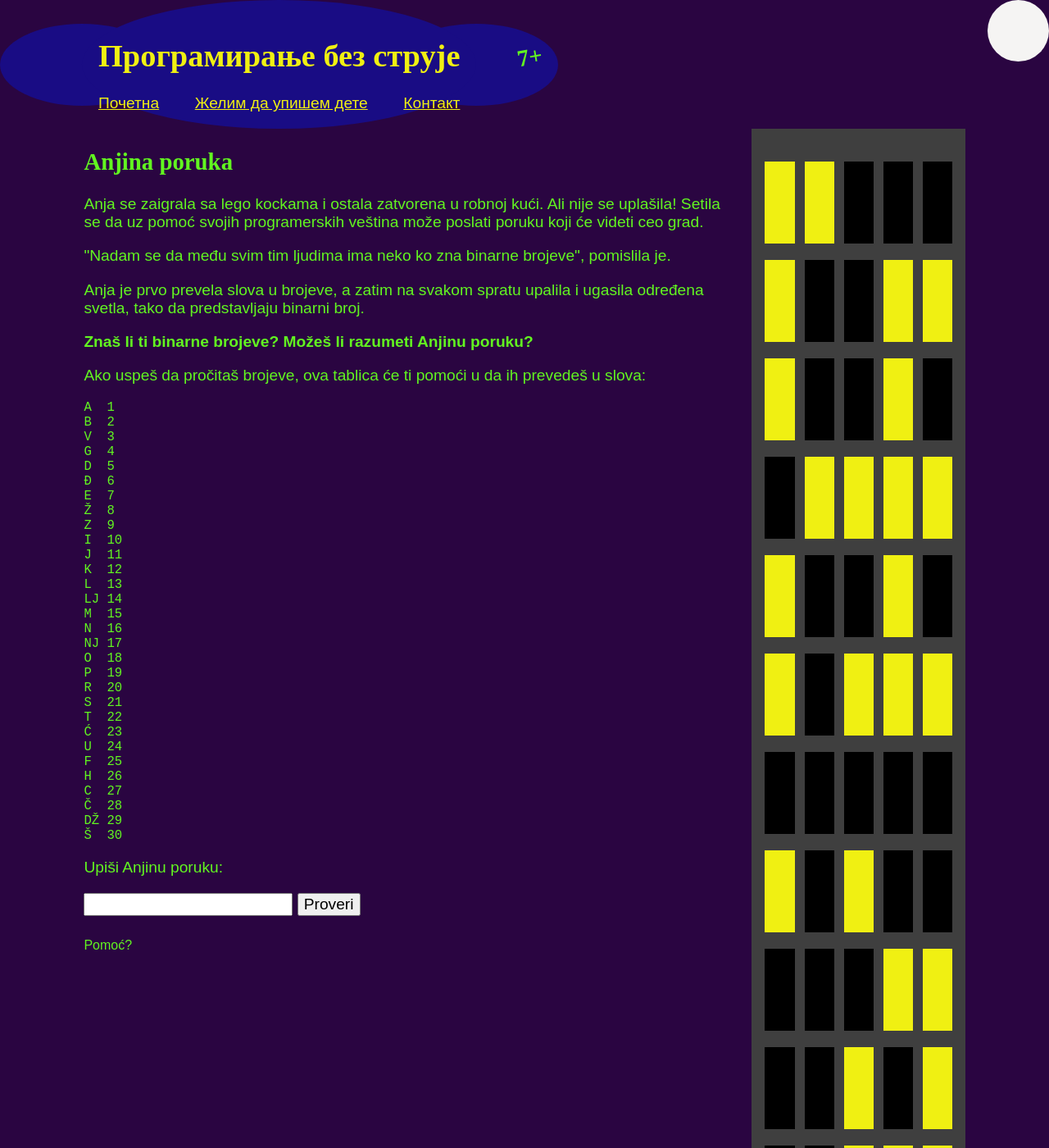
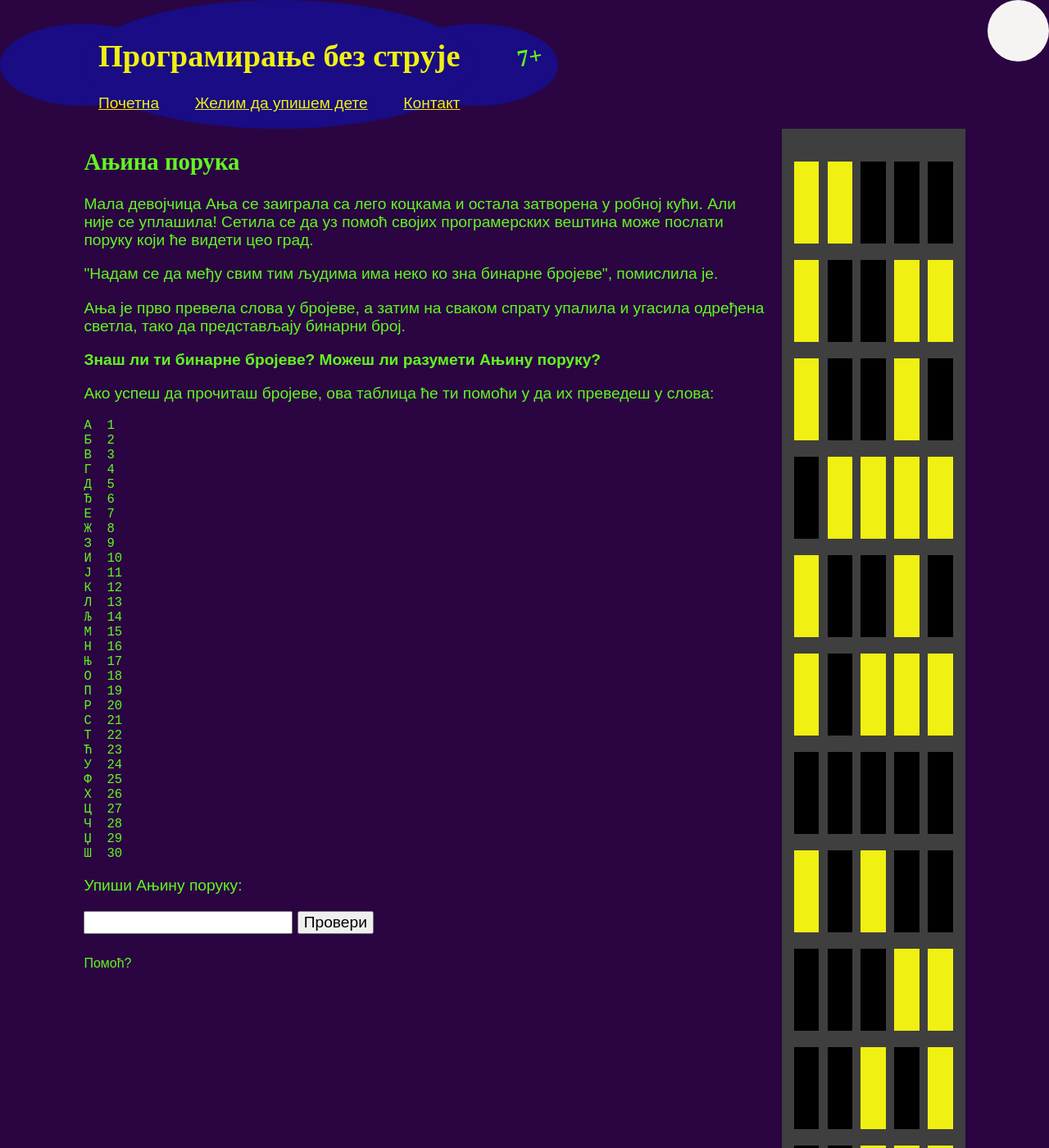
Before and after one commit to skolakoda/programiranje-bez-racunara, a Jekyll site: the page built from binarna-poruka.html, in a window 1280 px wide and 1400 px high. Shown: the whole window at 82% size. Built offline with Jekyll 4.4.1, drawn with Linux system fonts in a browser that asks for light colours.

Commit message:
preslovljavanje

```diff
--- a/binarna-poruka.html
+++ b/binarna-poruka.html
@@ -3,58 +3,58 @@ layout: noc
 ---
 
 <section class="poruka-tekst">
-  <h2>Anjina poruka</h2>
+  <h2>Ањина порука</h2>
 
-  <p>Anja se zaigrala sa lego kockama i ostala zatvorena u robnoj kući. Ali nije se uplašila! Setila se da uz pomoć svojih programerskih veština može poslati poruku koji će videti ceo grad.</p>
+  <p>Мала девојчица Ања се заиграла са лего коцкама и остала затворена у робној кући. Али није се уплашила! Сетила се да уз помоћ својих програмерских вештина може послати поруку који ће видети цео град.</p>
 
-  <p>"Nadam se da među svim tim ljudima ima neko ko zna binarne brojeve", pomislila je.</p>
+  <p>"Надам се да међу свим тим људима има неко ко зна бинарне бројеве", помислила је.</p>
 
-  <p>Anja je prvo prevela slova u brojeve, a zatim na svakom spratu upalila i ugasila određena svetla, tako da predstavljaju binarni broj.</p>
+  <p>Ања је прво превела слова у бројеве, а затим на сваком спрату упалила и угасила одређена светла, тако да представљају бинарни број.</p>
 
-  <p><b>Znaš li ti binarne brojeve? Možeš li razumeti Anjinu poruku?</b></p>
+  <p><b>Знаш ли ти бинарне бројеве? Можеш ли разумети Ањину поруку?</b></p>
 
-  <p>Ako uspeš da pročitaš brojeve, ova tablica će ti pomoći u da ih prevedeš u slova:</p>
+  <p>Ако успеш да прочиташ бројеве, ова таблица ће ти помоћи у да их преведеш у слова:</p>
 
 <pre>
-A  1
-B  2
-V  3
-G  4
-D  5
-Đ  6
-E  7
-Ž  8
-Z  9
-I  10
-J  11
-K  12
-L  13
-LJ 14
-M  15
-N  16
-NJ 17
-O  18
-P  19
-R  20
-S  21
-T  22
-Ć  23
-U  24
-F  25
-H  26
-C  27
-Č  28
-DŽ 29
-Š  30
+А  1
+Б  2
+В  3
+Г  4
+Д  5
+Ђ  6
+Е  7
+Ж  8
+З  9
+И  10
+Ј  11
+К  12
+Л  13
+Љ  14
+М  15
+Н  16
+Њ  17
+О  18
+П  19
+Р  20
+С  21
+Т  22
+Ћ  23
+У  24
+Ф  25
+Х  26
+Ц  27
+Ч  28
+Џ  29
+Ш  30
 </pre>
 
-  <p>Upiši Anjinu poruku:</p>
+  <p>Упиши Ањину поруку:</p>
 
   <input type="text" id="unos">
 
-  <button type="button" id="provera">Proveri</button> <span id="poruka"></span>
+  <button type="button" id="provera">Провери</button> <span id="poruka"></span>
   <p>
-    <sub class="pomoc">Pomoć? <span>Svaki sprat je jedan broj. Upaljena svetla su jedinice, a ugašena nule.</span></sub>
+    <sub class="pomoc">Помоћ? <span>Сваки спрат је један број. Упаљена светла су јединице, а угашена нуле.</span></sub>
   </p>
 </section>
 
--- a/js/karte.js
+++ b/js/karte.js
@@ -1,4 +1,4 @@
-/* global azurirajPoene */
+/* global azuriraj */
 
 const unos = $('#unos')
 const poruka = $('#poruka')
@@ -17,8 +17,7 @@ const decimalno = () => parseInt(binarno(), 2)
 const proveri = () => {
   if (unos.value === '') return
   const tacno = unos.value == decimalno()
-  poruka.innerHTML = tacno ? 'Tačno, samo napred!' : 'Netačno, proveri još jednom.'
-  azurirajPoene(tacno)
+  azuriraj(tacno)
   if (tacno) {
     provera.style.display = 'none'
     sledeci.style.display = 'inline'
--- a/js/poeni.js
+++ b/js/poeni.js
@@ -5,7 +5,7 @@ const azurirajPoene = tacno => {
 }
 
 const dodajPoruku = tacno => {
-  $('#poruka').innerHTML = tacno ? 'Bravo, odgovor je tačan!' : 'Nije dobro, proveri još jednom.'
+  $('#poruka').innerHTML = tacno ? 'Браво, одговор је тачан :)' : 'Није добро, провери још једном :('
 }
 
 const azuriraj = tacno => {
--- a/js/poruka.js
+++ b/js/poruka.js
@@ -1,11 +1,9 @@
-/* global azurirajPoene */
+/* global azuriraj */
 
-const sredi = poruka => poruka.toLowerCase().trim()
-const uporedi = p => p == 'upomoć ovde sam' || p == 'upomoc ovde sam'
-const proveri = poruka => uporedi(sredi(poruka))
+const normalizuj = poruka => poruka.toLowerCase().trim()
+const uporedi = p => p == 'упомоћ овде сам' || p == 'upomoć ovde sam' || p == 'upomoc ovde sam'
+const proveri = poruka => uporedi(normalizuj(poruka))
 
 $('#provera').addEventListener('click', function() {
-  const tacno = proveri($('#unos').value)
-  $('#poruka').innerHTML = tacno ? 'Bravo, odgovor je tačan :)' : 'Nije dobro, proveri još jednom :('
-  azurirajPoene(tacno)
+  azuriraj(proveri($('#unos').value))
 })
```
Also changed, not shown: binarne-karte.html (+12 -12 lines), binarno-brojanje.html (+4 -4 lines), bitmape.md (+10 -10 lines), index.md (+53 -22 lines), js/bitmape.js (+12 -12 lines), js/brojanje.js (+2 -6 lines), 1 other file.
